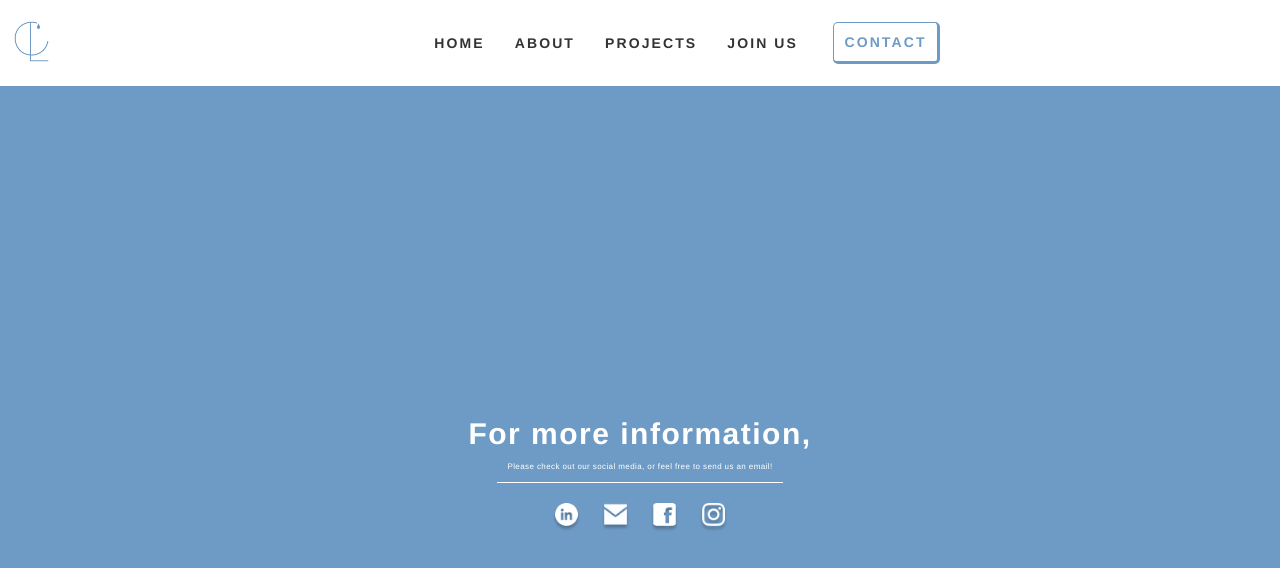
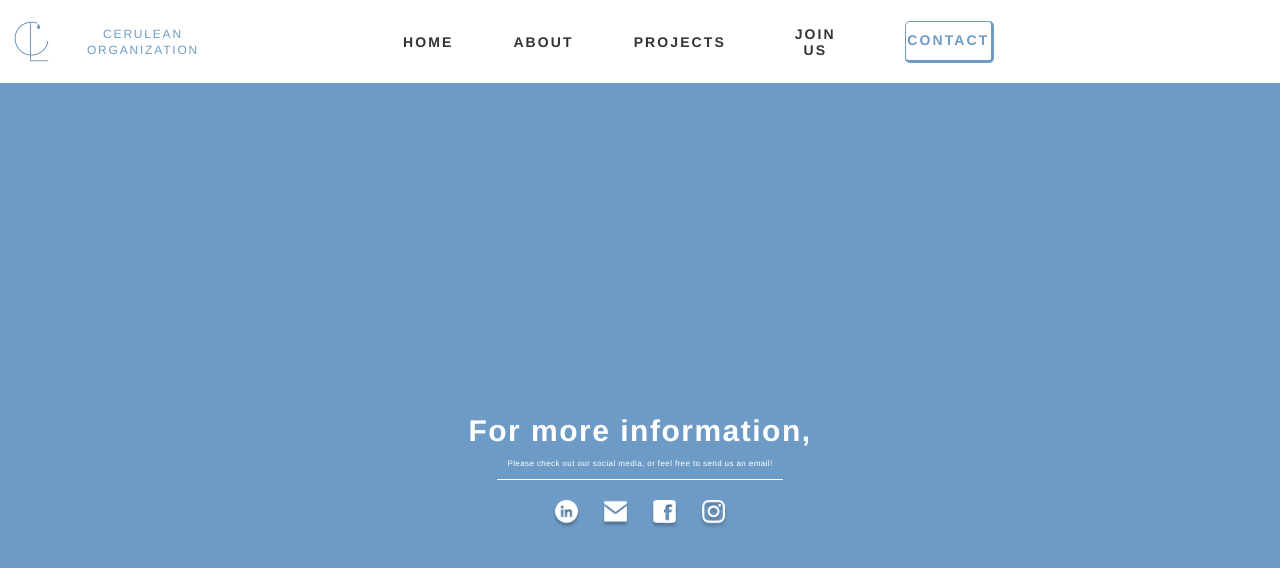
Before and after one commit to patfire12345/cerulean, a Next.js app: page /contact in a window 1280 px wide. Shown: the top 568 px of the page. Built offline with nearby package versions, Linux system fonts and the light colour scheme.

Commit message:
<update> Cerulean logo modified

```diff
--- a/components/Navbar.js
+++ b/components/Navbar.js
@@ -18,6 +18,7 @@ const Navbar = () => {
           height={63}
           quality={100}
         />
+        <div className={NavbarCSS.logotext}> CERULEAN ORGANIZATION </div>
       </div>
       <div className={NavbarCSS.linkcontainer}>
         {data.nav.titles.map((title, index) => {
--- a/styles/Button.module.css
+++ b/styles/Button.module.css
@@ -12,7 +12,7 @@
     line-height: 19px;
     letter-spacing: 0.15em;
 
-    margin: 20px;
+    margin: 30px;
     width: 103px;
     height: 38px;
     border-radius: 5px;
--- a/styles/Navbar.module.css
+++ b/styles/Navbar.module.css
@@ -15,7 +15,7 @@
   display: flex;
   align-items: center;
   justify-content: center;
-  margin-right: 25vw;
+  margin-right: 20vw;
 
   height: 38px;
   width: auto;
@@ -25,7 +25,7 @@
   color: #333;
   text-decoration: none;
 
-  margin: 0 15px;
+  margin: 0 30px;
   display: inline-block;
 
   top: 50vh;
@@ -39,7 +39,7 @@
     color: #6E9BC5;
     text-decoration: none;
 
-    margin: 0 15px;
+    margin: 0 30px;
     display: inline-block;
 
     top: 50vh;
@@ -50,8 +50,26 @@
 }
 
 .logo {
-  margin-left: 0;
-  margin-right: auto;
+  display: flex;
+  align-items: center;
+  justify-content: center;
+  margin-right: 150px;
+
+  /* height: 38px; */
+}
+
+.logotext {
+  color: #6E9BC5;
+  text-decoration: none;
+
+  display: flex;
+  justify-content: center;
+  align-items: center;
+
+  font-size: 12px;
+  line-height: 16px;
+  letter-spacing: 0.15em;
+  font-weight: normal;
 }
 
 .button {
```
